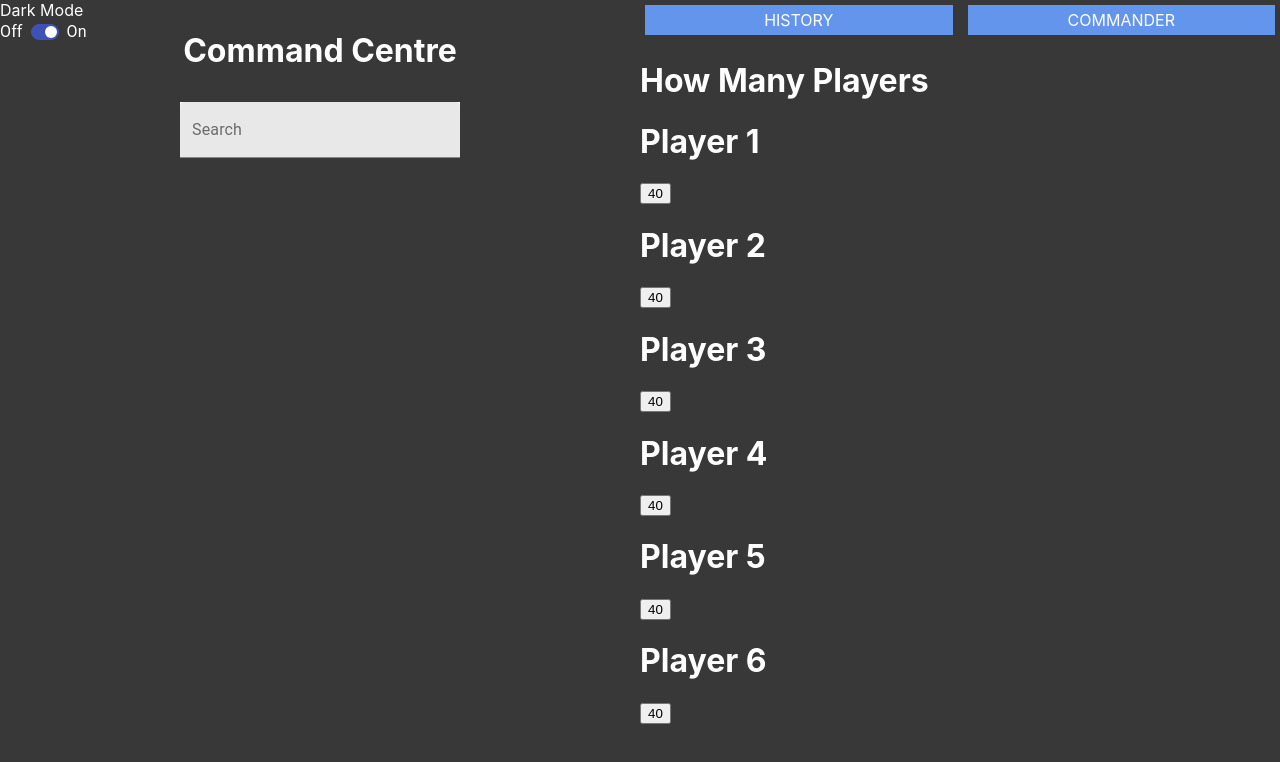
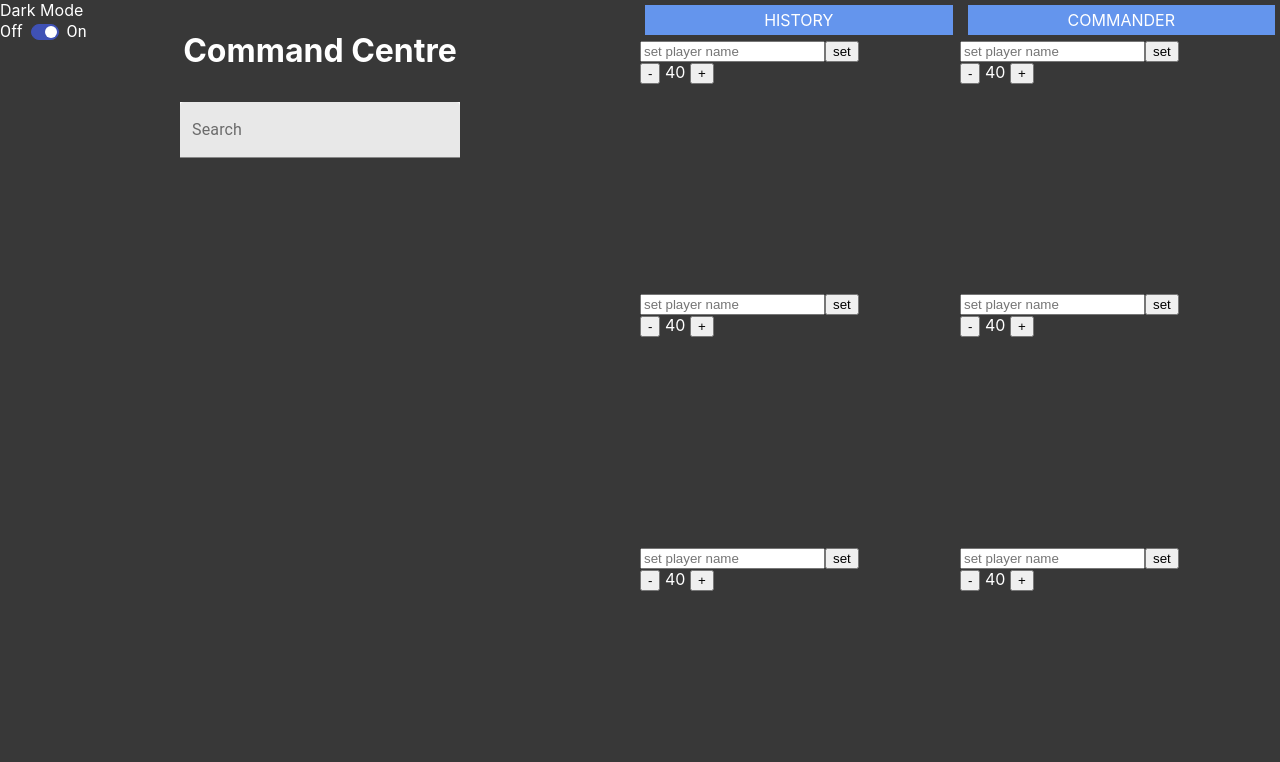
Before and after one commit to markloupetestware/mtgCardSearch, a Next.js app: page / in a window 1280 px wide. Both pictures are taken after a click on the element "COMMANDER". Shown: the top 762 px of the page. Built offline with nearby package versions, Linux system fonts and the light colour scheme.

Commit message:
fixed container tree mostly CSS

```diff
--- a/components/CommanderTab/CommanderTab.tsx
+++ b/components/CommanderTab/CommanderTab.tsx
@@ -4,52 +4,19 @@ import PlayerContainer from "../PlayerContainer/PlayerContainer";
 import styles from "./commanderTab.module.css";
 
 const CommanderTab = () => {
-  const [playerCount, setPlayerCount] = useState(6);
   const playerContainers = Array.apply(null, Array(6)).map(function () {});
-
-  const playerButtonData = [
-    {
-      value: 2,
-    },
-    {
-      value: 3,
-    },
-    {
-      value: 4,
-    },
-    {
-      value: 5,
-    },
-    {
-      value: 6,
-    },
-  ];
-  function handleClick(playerCount: number) {
-    setPlayerCount(playerCount);
-  }
-  console.log("render");
 
   return (
     <div className={styles.commanderContainer}>
-      <div className={styles.commanderPlayerCountContainer}>
-        <h1>How Many Players</h1>
 
-        {playerCount === 0
-          ? playerButtonData.map((item, i) => {
-              return (
-                <button
-                  onClick={() => handleClick(item.value)}
-                  value={item.value}
-                  key={i}
-                >
-                  {item.value}
-                </button>
-              );
-            })
-          : playerContainers.map((item, i) => {
-              return <PlayerContainer index={i} />;
-            })}
-      </div>
+        {playerContainers.map((item, i) => {
+          return (
+            <div>
+              <PlayerContainer index={i} />
+            </div>
+          );
+        })}
+
     </div>
   );
 };
--- a/components/CommanderTab/commanderTab.module.css
+++ b/components/CommanderTab/commanderTab.module.css
@@ -0,0 +1,9 @@
+.commanderContainer {
+  display: grid;
+  grid-template-columns: 1fr 1fr;
+  grid-template-rows: auto;
+  height: 100%;
+}
+.playerName {
+  cursor: pointer;
+}
--- a/components/PlayerContainer/PlayerContainer.tsx
+++ b/components/PlayerContainer/PlayerContainer.tsx
@@ -1,22 +1,72 @@
 import { useState } from "react";
+
+import styles from "./playerContainer.module.css";
 
 interface PlayerContainerProps {
   index: number;
 }
 
 const PlayerContainer = ({ index }: PlayerContainerProps) => {
-  const [lifeTotal, setLifeTotal] = useState(40);
+  const [playerInfo, setPlayerInfo] = useState({
+    lifeTotal: 40,
+    playerName: "",
+  });
+  const [playerNameInput, setPlayerNameInput] = useState("");
+
+  function handleChange(e: any) {
+    setPlayerNameInput(e.target.value);
+  }
+
+  function handleKeyDown(e: any) {
+    if (e.key == "Enter") {
+      setPlayerInfo({ ...playerInfo, playerName: playerNameInput });
+    }
+  }
 
   return (
-    <div>
-      <h1>Player {index + 1}</h1>
+    <div className={styles.playerContainers}>
+
+      {playerInfo.playerName ? <div className={styles.playerName} onClick={()=>{setPlayerInfo({ ...playerInfo, playerName: "" })}}>{playerInfo.playerName}</div> :
+      <>
+      <input
+      placeholder={"set player name"}
+        onKeyDown={handleKeyDown}
+        value={playerNameInput}
+        onChange={handleChange}
+        className={styles.playerName}
+      />
       <button
-        onClick={() => {
-          setLifeTotal(lifeTotal + 1);
-        }}
+        onClick={() =>
+          setPlayerInfo({ ...playerInfo, playerName: playerNameInput })
+        }
       >
-        {lifeTotal}
+        set
       </button>
+      </>
+      }
+      <div className={styles.lifeTotalsContainer}>
+        <button
+          onClick={() =>
+            setPlayerInfo({
+              ...playerInfo,
+              lifeTotal: playerInfo.lifeTotal - 1,
+            })
+          }
+        >
+          -
+        </button>
+        {`   ${playerInfo.lifeTotal}   `}
+        <button
+          onClick={() =>
+            setPlayerInfo({
+              ...playerInfo,
+              lifeTotal: playerInfo.lifeTotal + 1,
+            })
+          }
+        >
+          +
+        </button>
+      </div>
     </div>
   );
 };
--- a/components/SideDisplay/SideDisplay.module.css
+++ b/components/SideDisplay/SideDisplay.module.css
@@ -1,6 +1,8 @@
 .tabsMainContainer {
   display: grid;
   grid-template-areas: "tabTitles" "tabContainer";
+  grid-template-rows: auto 7fr;
+  height: 100%;
 }
 .tabTitleContainer {
   grid-area: tabTitles;
@@ -21,8 +23,15 @@
   background-color: cornflowerblue;
   margin: 5px;
 }
+.historyTab {
+  height: 100%;
+}
+.commanderTab {
+  height: 100%;
+}
 .tabsContainer {
   grid-area: tabContainer;
+  height: 100%;
 }
 .padding {
   padding: 5px;
--- a/components/SideDisplay/SideDisplay.tsx
+++ b/components/SideDisplay/SideDisplay.tsx
@@ -58,7 +58,7 @@ const SideDisplay = ({
         </div>
       </div>
       <div className={styles.tabsContainer}>
-        <div style={{ display: currentTab.CommanderTab ? "none" : "block" }}>
+        <div className={styles.historyTab} style={{ display: currentTab.CommanderTab ? "none" : "block" }}>
           <HistoryTab
             searchHistory={searchHistory}
             setCurrentCard={setCurrentCard}
@@ -67,7 +67,7 @@ const SideDisplay = ({
           />
         </div>
 
-        <div style={{ display: currentTab.HistoryTab ? "none" : "block" }}>
+        <div className={styles.commanderTab} style={{ display: currentTab.HistoryTab ? "none" : "block" }}>
           <CommanderTab />
         </div>
       </div>
--- a/styles/Home.module.css
+++ b/styles/Home.module.css
@@ -23,7 +23,8 @@
   height: 100vh;
 }
 
-.title {
+.sideContainer {
+  height: 100%;
 }
 
 .center {
```
